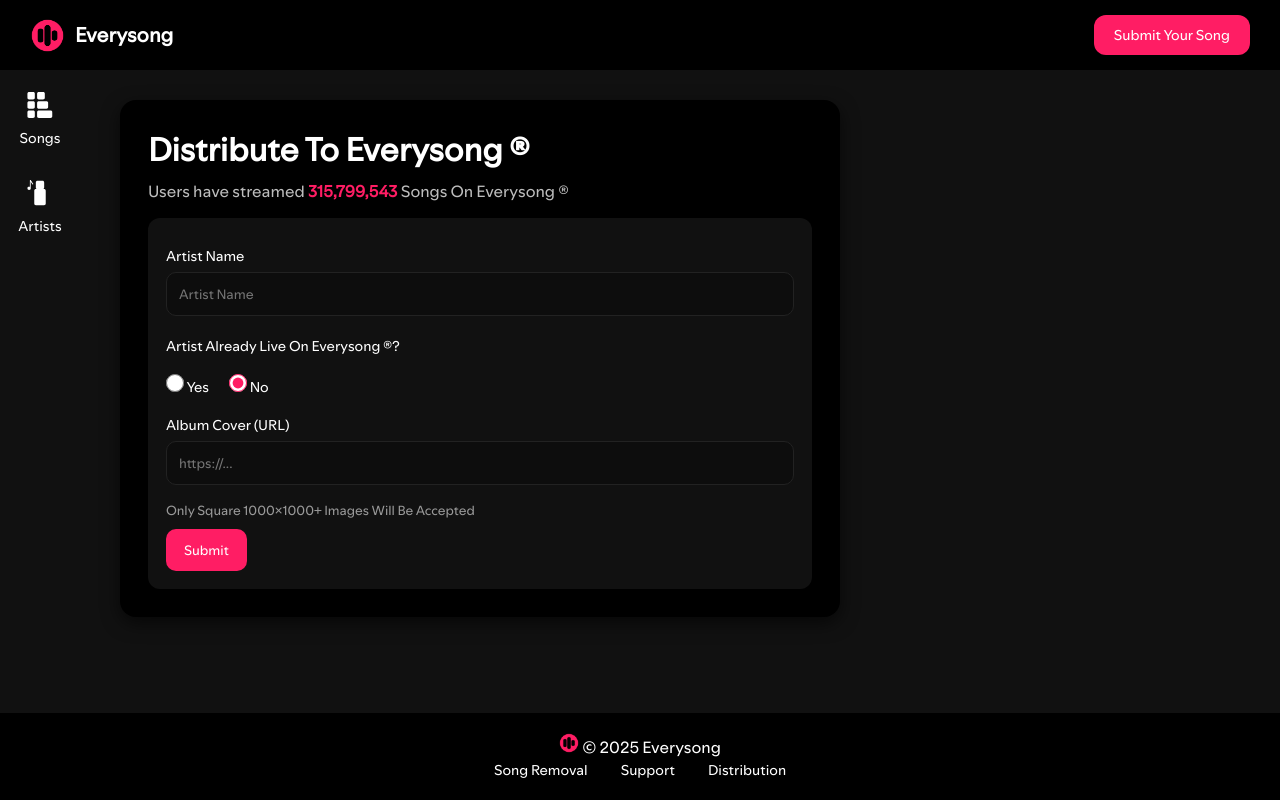
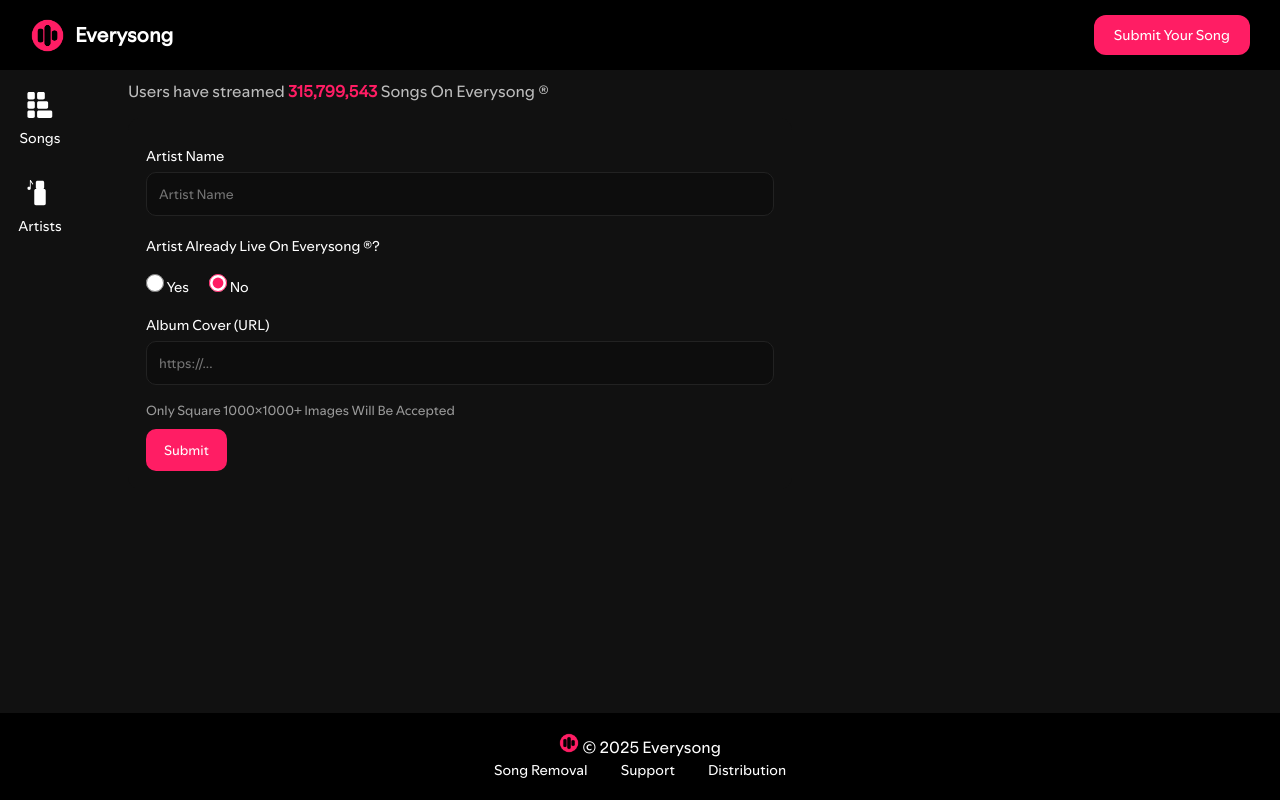
Before and after one commit to everysong/everysong.github.io, a plain HTML site: page distribute.html in a window 1280 px wide. Drawn offline with Linux system fonts and the light colour scheme.

Commit message:
Update distribute.html

```diff
--- a/distribute.html
+++ b/distribute.html
@@ -12,7 +12,7 @@
     }
     * { font-family: 'EverysongFont', sans-serif; margin: 0; padding: 0; box-sizing: border-box; text-decoration: none; color: white; }
     body { background: #111; color: #fff; display: flex; flex-direction: column; min-height: 100vh; }
-    main { flex: 1; margin-left: 100px; padding: 100px 20px 60px; }
+    main { flex: 1; margin-left: 100px; padding: 0px 0px 20px; }
     .top-nav { display: flex; justify-content: space-between; align-items: center; padding: 15px 30px; background: #000; position: fixed; top: 0; width: 100%; z-index: 1000; }
     .top-nav-left { display: flex; align-items: center; }
     .top-nav-left img { width: 35px; margin-right: 10px; }
@@ -23,7 +23,7 @@
     .side-nav a { display: flex; flex-direction: column; align-items: center; font-size: 14px; transition: color 0.3s, transform 0.2s; }
     .side-nav a img { width: 30px; margin-bottom: 8px; }
     .side-nav a:hover { color: #ff1d64; transform: scale(1.05); }
-    .panel { background: #000; padding: 28px; border-radius: 16px; margin-bottom: 30px; max-width: 720px; box-shadow: 0 6px 18px rgba(0,0,0,.6); }
+    .panel { background: transparent; padding: 28px; border-radius: 16px; margin-bottom: 0px; max-width: 720px; }
     .panel h1 { font-size: 32px; margin-bottom: 8px; }
     .muted { color: #bdbdbd; margin-bottom: 16px; }
     .bigaccent { color: #ff1d64; font-weight: 700; }
```
